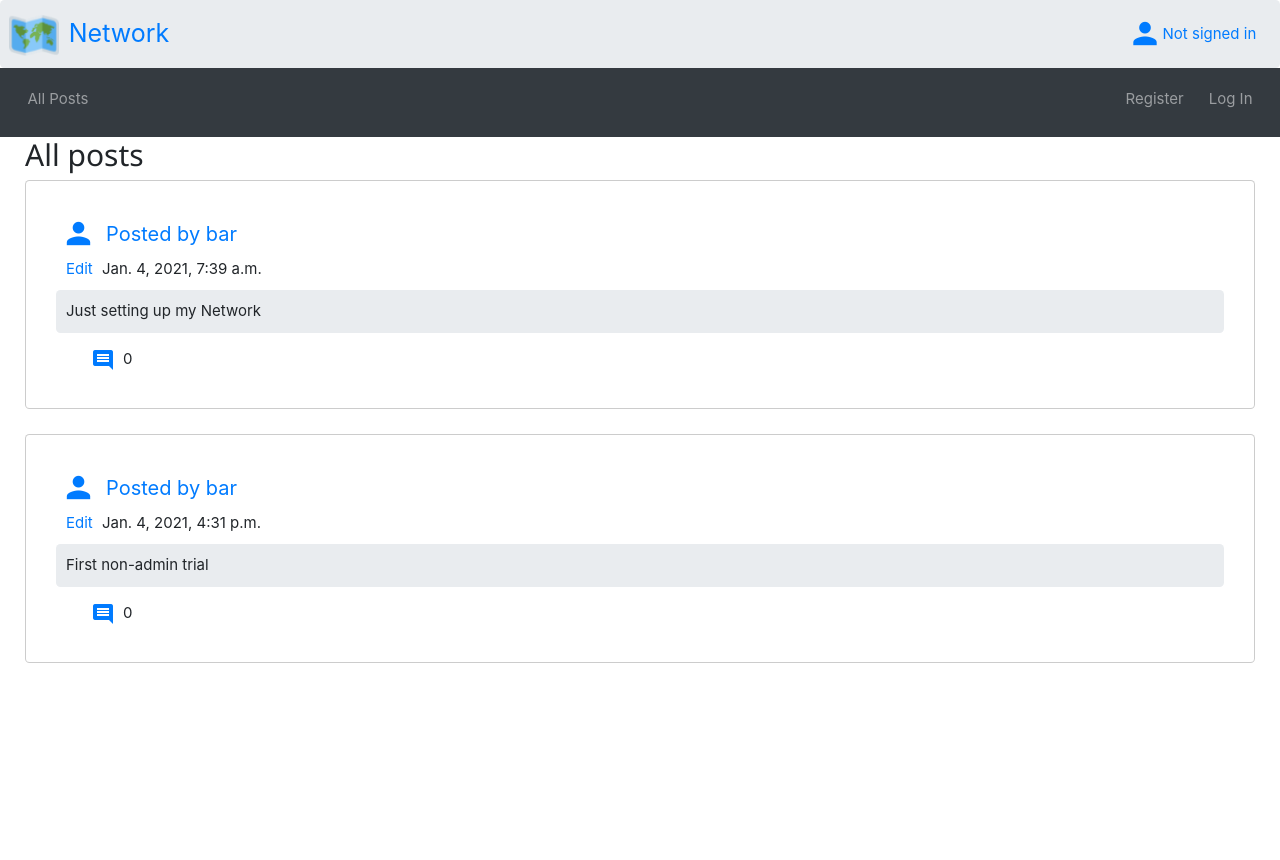
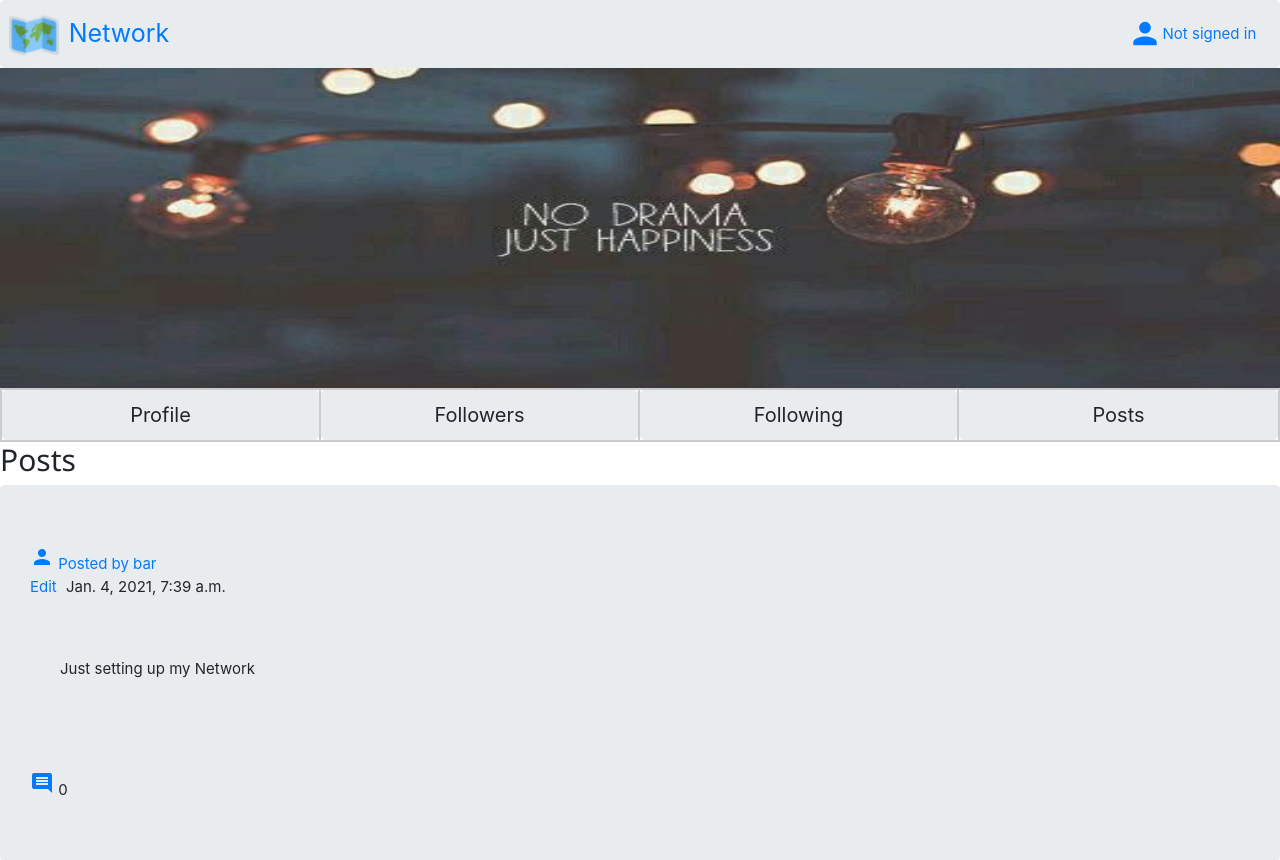
Before and after one commit to saadmarwan16/Network, a Django app: page /profile/2 in a window 1280 px wide. Shown: the top 860 px of the page. Before the commit the page ends 663 px from the top, so only its background shows below. Run offline with Django 3.2, Linux system fonts and the light colour scheme; data comes from the database, SQL or seed files in the repository; some libraries are stand-ins or nearby versions.

Commit message:
Users can now see a profile page with a cover photo

```diff
--- /dev/null
+++ b/project4/network/static/network/styles/profile.css
@@ -0,0 +1,23 @@
+/* .user-profile {
+    height: 200px;
+} */
+
+.single-profile-row {
+    border: 2px solid rgba(0, 0, 0, 0.2);
+}
+
+.single-profile, .followers, .following, .posts {
+    padding: 0px;
+    cursor: pointer;
+}
+
+.single-profile, .followers, .following {
+    border-right: 2px solid rgba(0, 0, 0, 0.2);
+}
+
+.single-profile-jumb, .followers-jumb, .following-jumb, .posts-jumb {
+    padding: 10px;
+    margin: 0px;
+    text-align: center;
+    font-size: 20px;
+}
--- a/project4/network/templates/network/layout.html
+++ b/project4/network/templates/network/layout.html
@@ -16,9 +16,8 @@
         <link rel="stylesheet" href="https://fonts.googleapis.com/icon?family=Material+Icons">
         <link rel="stylesheet" href="https://stackpath.bootstrapcdn.com/bootstrap/4.4.1/css/bootstrap.min.css" integrity="sha384-Vkoo8x4CGsO3+Hhxv8T/Q5PaXtkKtu6ug5TOeNV6gBiFeWPGFN9MuhOf23Q9Ifjh" crossorigin="anonymous">
 
-        <link href="{% static 'network/styles/styles.css' %}" rel="stylesheet">
-        <link href="{% static 'network/styles/logo.css' %}" rel="stylesheet">
-        <link href="{% static 'network/styles/nav.css' %}" rel="stylesheet">
+        {% block styles %}
+        {% endblock %}
     </head>
     <body>
 
@@ -47,39 +46,6 @@
             </div>
         </div>
 
-        <nav class="navbar navbar-expand-lg navbar-dark bg-dark" style="position: sticky; top: 0; z-index: 1;">
-            <div style="width: 100%">
-                <ul class="navbar-nav mr-auto" style="display: inline-block;">
-                    <li class="nav-item posts">
-                        <a class="nav-link" href="{% url 'index' %}">All Posts</a>
-                    </li>
-                    {% if user.is_authenticated %}
-                        <li class="nav-item following">
-                            <a class="nav-link" href="#">Following</a>
-                        </li>
-                    {% endif %}
-                </ul>
-
-                <ul class="navbar-nav mr-auto" style="display: block; float: right;">
-                    {% if user.is_authenticated %}
-                        <li class="nav-item logout">
-                            <a class="nav-link" href="{% url 'logout' %}">Log Out</a>
-                        </li>
-                        <!-- <li class="nav-item settings">
-                            <a class="nav-link" href="#">Settings</a>
-                        </li> -->
-                    {% else %}
-                        <li class="nav-item login">
-                            <a class="nav-link" href="{% url 'login' %}">Log In</a>
-                        </li>
-                        <li class="nav-item register">
-                            <a class="nav-link" href="{% url 'register' %}">Register</a>
-                        </li>
-                    {% endif %}
-                </ul>
-            </div>
-          </nav>
-
         <div class="body">
             {% block body %}
             {% endblock %}
--- a/project4/network/templates/network/profile.html
+++ b/project4/network/templates/network/profile.html
@@ -1,7 +1,34 @@
 {% extends "network/layout.html" %}
 
+{% load static %}
+
+{% block styles %}
+    <link href="{% static 'network/styles/logo.css' %}" rel="stylesheet">
+    <link href="{% static 'network/styles/profile.css' %}" rel="stylesheet">
+{% endblock %}
+
 {% block body %}
-    <h2>All posts</h2>
+    <div class="container-fluid">
+        <div class="row user-profile">
+            <img style="width: 100%; height: 40vh" src="{% static 'network/images/default-cover-photo.jpg' %}">
+        </div>
+        <div class="row single-profile-row">
+            <div class="col-3 single-profile">
+                <div class="jumbotron single-profile-jumb">Profile</div>
+            </div>
+            <div class="col-3 followers">
+                <div class="jumbotron followers-jumb">Followers</div>
+            </div>
+            <div class="col-3 following">
+                <div class="jumbotron following-jumb">Following</div>
+            </div>
+            <div class="col-3 posts">
+                <div class="jumbotron posts-jumb">Posts</div>
+            </div>
+        </div>
+    </div>
+
+    <h2>Posts</h2>
     {% for post in posts %}
         <div class="jumbotron all-posts-jumbotron" id="{{ post.id }}">
             <a title="My profile" href="#" class="poster-container">
```
Also changed, not shown: project4/network/templates/network/index.html (+8 -0 lines), project4/network/templates/network/nav.html (added, +29 -0 lines), project4/network/static/network/images/default-cover-photo.jpg (added).
